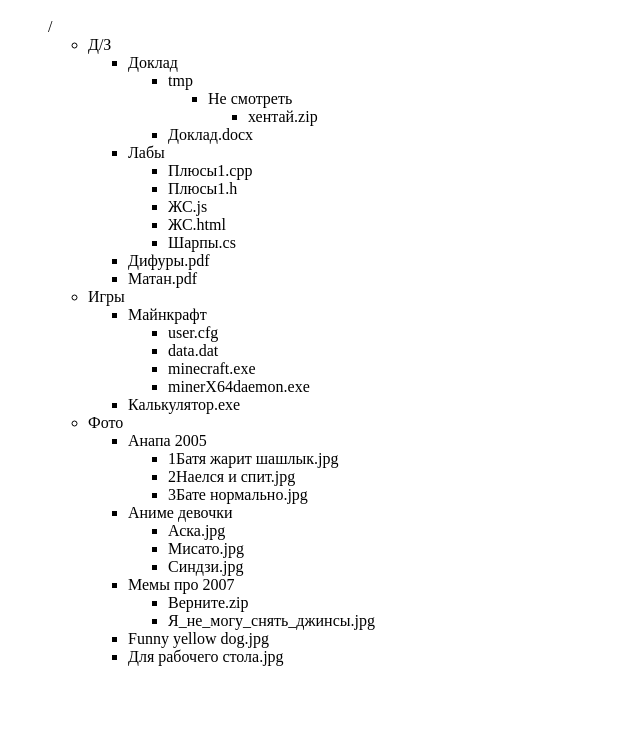
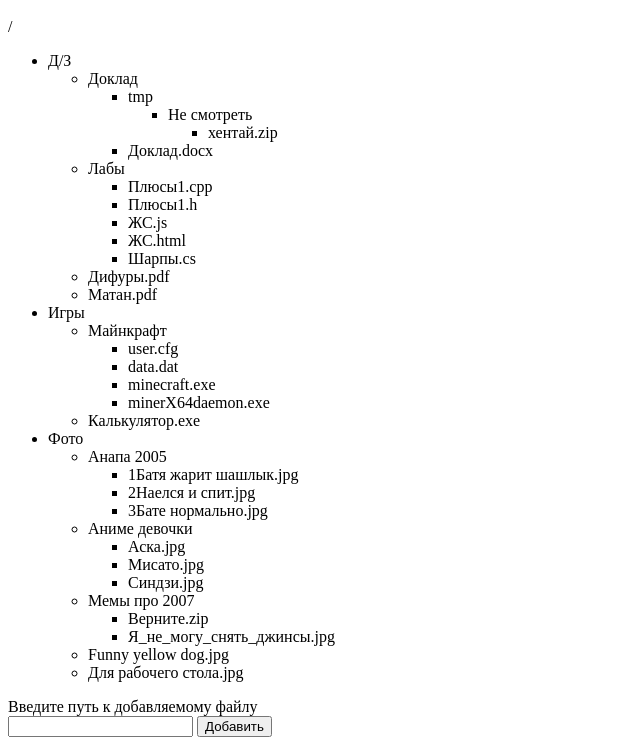
Before and after one commit to artem701/FileCatalogue, a plain HTML site: page index.html in a window 1280 px wide. Shown: the part 48-800 px from the top of the page, without its empty margins (0-640 px from the left). Drawn offline with Linux system fonts and the light colour scheme.

Commit message:
Добавление текстового поля и кнопки

```diff
--- a/index.html
+++ b/index.html
@@ -6,7 +6,7 @@
 </head>
 <body>
    <h1>Файловый менеджер v0.0</h1>
-   <ul class="catalogue">
+   <div class="catalogue">
       /
       <ul class="folders">
          <li>
@@ -97,5 +97,11 @@
             </ul>
          </li>
       </ul>
-   </ul>
+   </div>
+
+   <div class="fileinput">
+      Введите путь к добавляемому файлу<br>
+      <input type="text size="300"> <input type="button" value="Добавить">
+   </div>
+
 </body>
```
